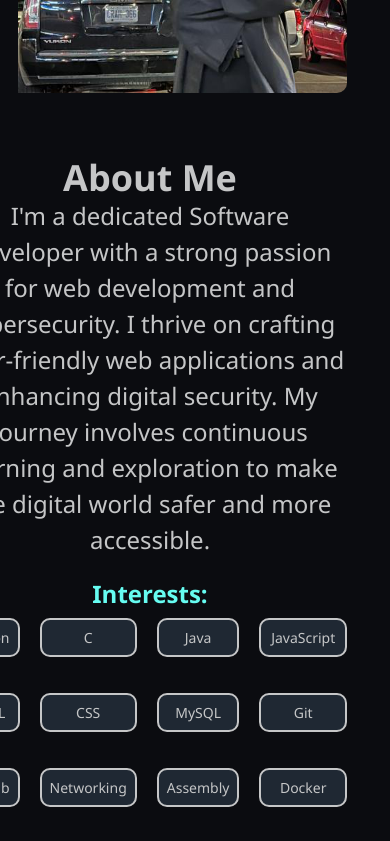
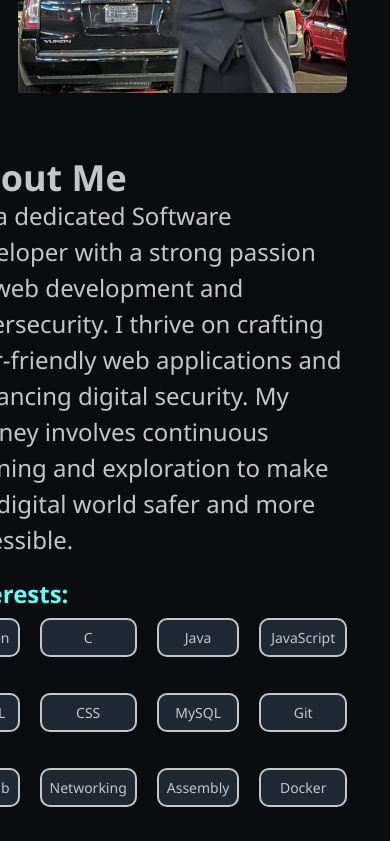
Before and after one commit to muzammilz7/Portfolio-Website, a React (Create React App) app: page / in a window 390 px wide. Shown: the part 1180-2021 px from the top of the page. Built offline with nearby package versions, Linux system fonts and the light colour scheme.

Commit message:
edits to about section

```diff
--- a/src/App.css
+++ b/src/App.css
@@ -159,7 +159,7 @@ h3 {
 }
 
 .about_sec_info {
-  text-align: center;
+  padding-left: 0;
 }
 
 .about_pic {
@@ -274,8 +274,10 @@ h3 {
   padding: 30px;
   display: grid;
   gap: 30px;
+  justify-content: center;
+  align-items: center;
   grid-template-columns: repeat(4, 1fr);
-  justify-content: center;
+
 }
 
 .about_hero ul {
@@ -348,6 +350,12 @@ h3 {
     padding: 8px;
     border-radius: 10px;
     margin: 8px 0;
+  }
+}
+
+@media (max-width: 768px) {
+  .about_sec_info {
+    padding-left: 0;
   }
 }
 
```
